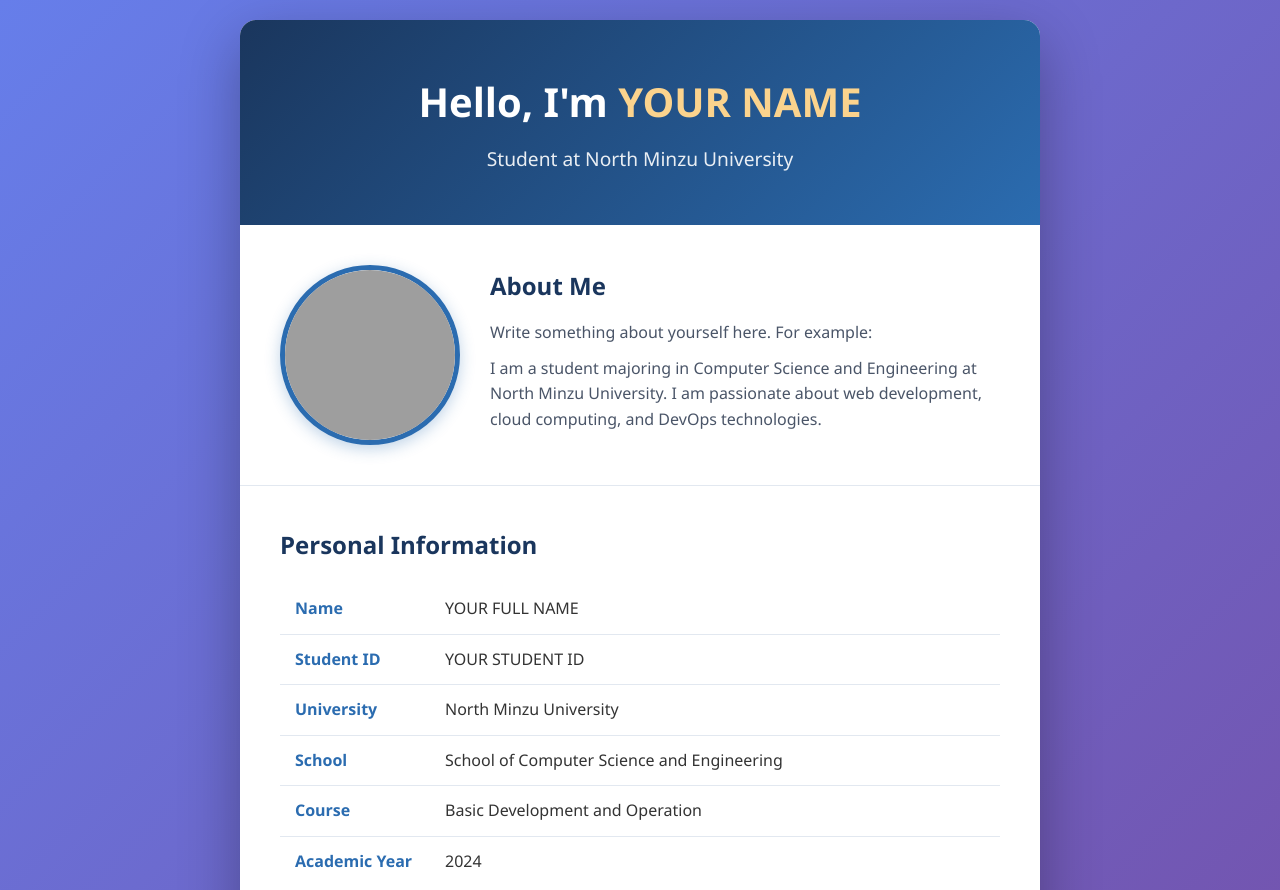
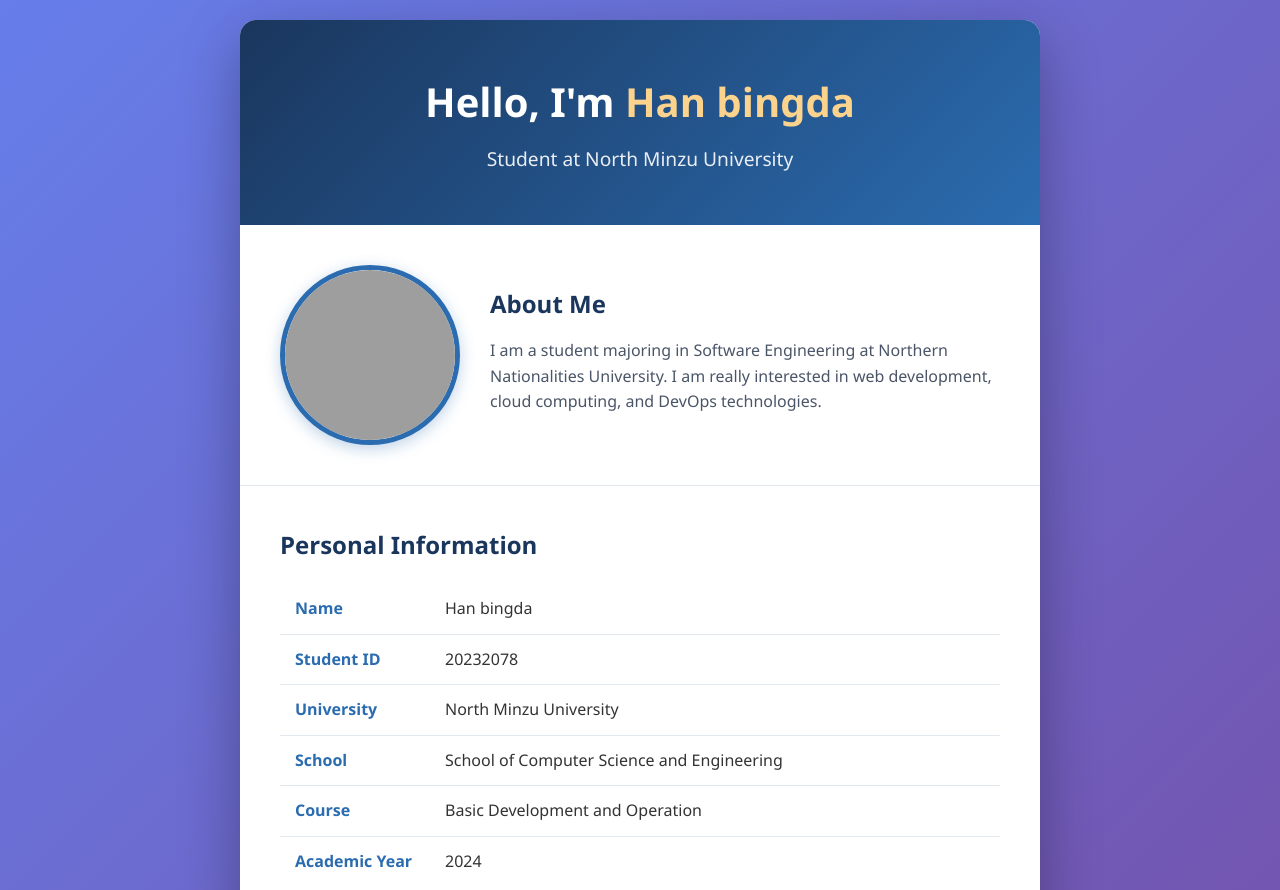
Before and after one commit to 3133117822/lab12-final-project, a plain HTML site: page personal-website/index.html in a window 1280 px wide. Shown: the top 890 px of the page. Drawn offline with Linux system fonts and the light colour scheme; grey boxes are pictures that could not be loaded.

Commit message:
Update personal information

```diff
--- a/personal-website/index.html
+++ b/personal-website/index.html
@@ -1,16 +1,18 @@
 <!DOCTYPE html>
 <html lang="en">
+
 <head>
     <meta charset="UTF-8">
     <meta name="viewport" content="width=device-width, initial-scale=1.0">
     <title>My Personal Website</title>
     <link rel="stylesheet" href="style.css">
 </head>
+
 <body>
     <div class="container">
         <!-- Header Section -->
         <header>
-            <h1>Hello, I'm <span class="highlight">YOUR NAME</span></h1>
+            <h1>Hello, I'm <span class="highlight">Han bingda</span></h1>
             <p class="subtitle">Student at North Minzu University</p>
         </header>
 
@@ -22,8 +24,9 @@
             </div>
             <div class="info">
                 <h2>About Me</h2>
-                <p>Write something about yourself here. For example:</p>
-                <p>I am a student majoring in Computer Science and Engineering at North Minzu University. I am passionate about web development, cloud computing, and DevOps technologies.</p>
+                <p>I am a student majoring in Software Engineering at Northern Nationalities University. I am really
+                    interested in web
+                    development, cloud computing, and DevOps technologies.</p>
             </div>
         </section>
 
@@ -33,11 +36,11 @@
             <table class="info-table">
                 <tr>
                     <td class="label">Name</td>
-                    <td>YOUR FULL NAME</td>
+                    <td>Han bingda</td>
                 </tr>
                 <tr>
                     <td class="label">Student ID</td>
-                    <td>YOUR STUDENT ID</td>
+                    <td>20232078</td>
                 </tr>
                 <tr>
                     <td class="label">University</td>
@@ -74,7 +77,8 @@
         <!-- Projects Section -->
         <section class="projects">
             <h2>Lab 12 Final Project</h2>
-            <p>This website is part of the Lab 12 Final Work for the academic cooperation between North Minzu University and Chiang Mai University.</p>
+            <p>This website is part of the Lab 12 Final Work for the academic cooperation between North Minzu University
+                and Chiang Mai University.</p>
             <div class="project-links">
                 <a href="#" class="btn">Personal Website (This Page)</a>
                 <a href="http://localhost:3001" class="btn btn-secondary">Todo Application</a>
@@ -83,8 +87,9 @@
 
         <!-- Footer -->
         <footer>
-            <p>&copy; 2026 YOUR NAME | Lab 12 Final Project</p>
+            <p>&copy; 2026 Han bingda | Lab 12 Final Project</p>
         </footer>
     </div>
 </body>
+
 </html>
```
Also changed, not shown: README.md, 1 other file.
